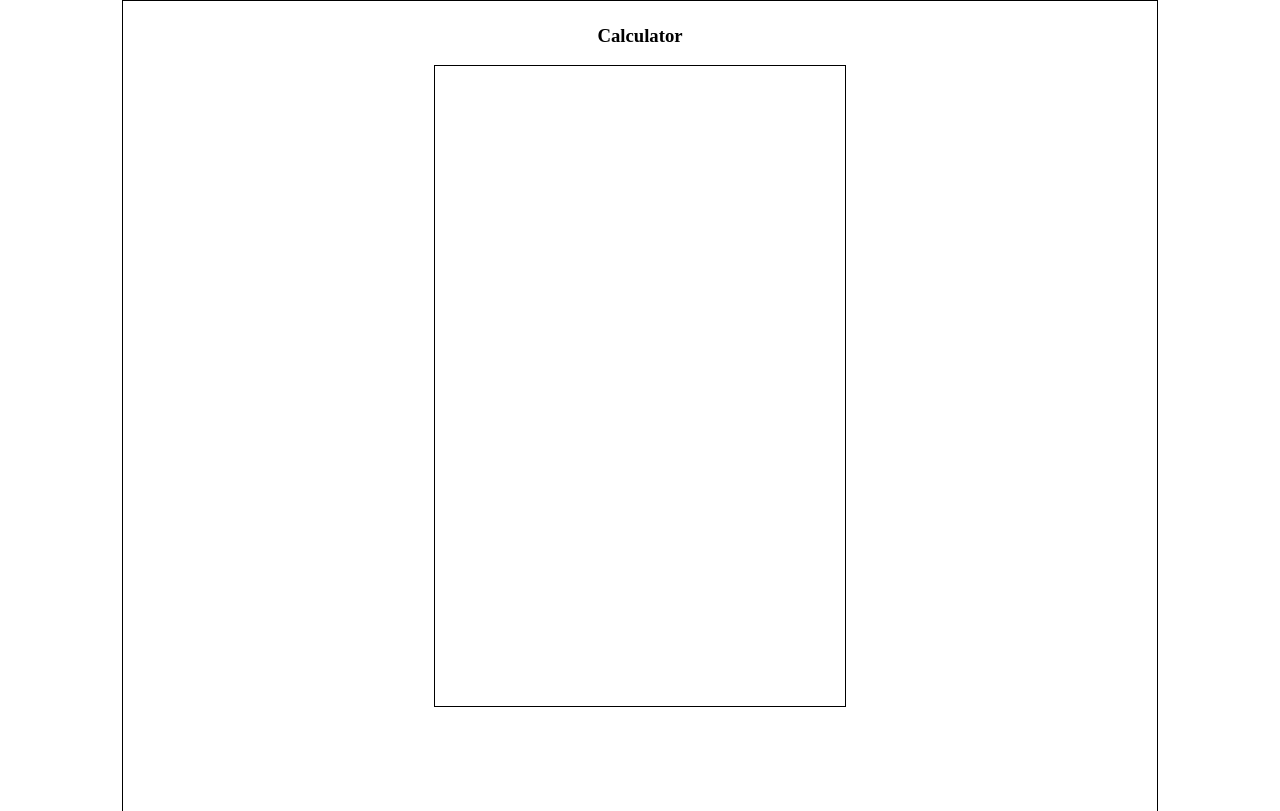
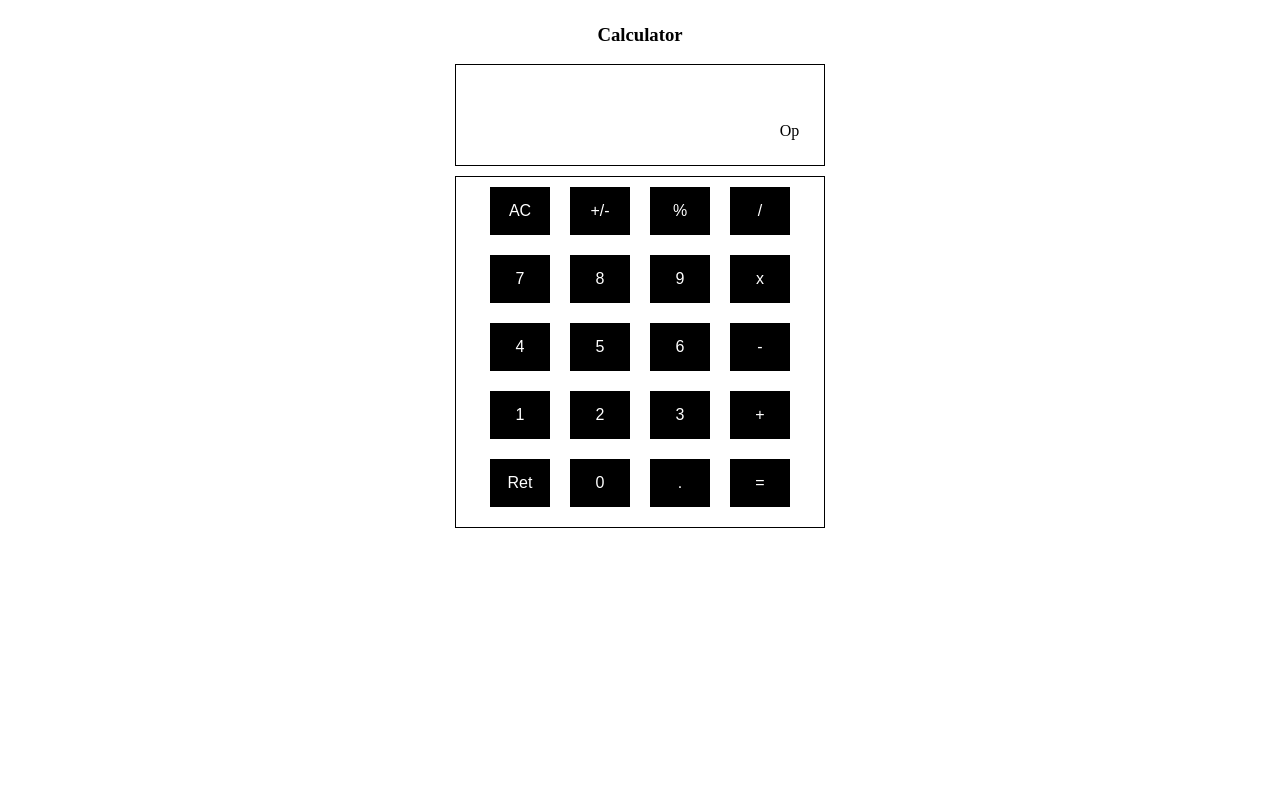
Before and after one commit to jflerime314/javascripts, a plain HTML site: page calculator/index.html in a window 1280 px wide. Drawn offline with Linux system fonts and the light colour scheme.

Commit message:
interface is ready.

```diff
--- a/calculator/app.js
+++ b/calculator/app.js
@@ -0,0 +1,14 @@
+let screen = document.getElementById("operation-value")
+
+screen.innerHTML = "Op"
+
+let listOfButtons = document.getElementsByClassName("button")
+
+console.log("list of buttons: ", listOfButtons)
+for (var i=0; i<listOfButtons.length; i++){
+    console.log(listOfButtons[i].children[0].children[0].textContent)
+}
+
+function parser(currentOp, value){
+
+}
--- a/calculator/index.html
+++ b/calculator/index.html
@@ -15,9 +15,128 @@
             </div>
         </div>
         <div class="calculator-container">
+            <div id="screen">
+                <div id="operation-value"></div>
+            </div>
+            <div id="pad">
+                <div class="pad-row">
+                    <div class="pad-col">
+                        <div class="button">
+                            <div class="content">
+                                <span>AC</span>
+                            </div>
+                        </div>
+                        <div class="button">
+                            <div class="content">
+                                <span>7</span>
+                            </div>
+                        </div>
+                        <div class="button">
+                            <div class="content">
+                                <span>4</span>
+                            </div>
+                        </div>
+                        <div class="button">
+                            <div class="content">
+                                <span>1</span>
+                            </div>
+                        </div>
+                        <div class="button">
+                            <div class="content">
+                                <span>Ret</span>
+                            </div>
+                        </div>
+                    </div>
 
+                    <div class="pad-col">
+                        <div class="button">
+                            <div class="content">
+                                <span>+/-</span>
+                            </div>
+                        </div>
+                        <div class="button">
+                            <div class="content">
+                                <span>8</span>
+                            </div>
+                        </div>
+                        <div class="button">
+                            <div class="content">
+                                <span>5</span>
+                            </div>
+                        </div>
+                        <div class="button">
+                            <div class="content">
+                                <span>2</span>
+                            </div>
+                        </div>
+                        <div class="button">
+                            <div class="content">
+                                <span>0</span>
+                            </div>
+                        </div>
+                    </div>
+
+                    <div class="pad-col">
+                        <div class="button">
+                            <div class="content">
+                                <span>%</span>
+                            </div>
+                        </div>
+                        <div class="button">
+                            <div class="content">
+                                <span>9</span>
+                            </div>
+                        </div>
+                        <div class="button">
+                            <div class="content">
+                                <span>6</span>
+                            </div>
+                        </div>
+                        <div class="button">
+                            <div class="content">
+                                <span>3</span>
+                            </div>
+                        </div>
+                        <div class="button">
+                            <div class="content">
+                                <span>.</span>
+                            </div>
+                        </div>
+                    </div>
+
+                    <div class="pad-col">
+                        <div class="button">
+                            <div class="content">
+                                <span>/</span>
+                            </div>
+                        </div>
+                        <div class="button">
+                            <div class="content">
+                                <span>x</span>
+                            </div>
+                        </div>
+                        <div class="button">
+                            <div class="content">
+                                <span>-</span>
+                            </div>
+                        </div>
+                        <div class="button">
+                            <div class="content">
+                                <span>+</span>
+                            </div>
+                        </div>
+                        <div class="button">
+                            <div class="content">
+                                <span>=</span>
+                            </div>
+                        </div>
+                    </div>
+                </div>
+            </div>
         </div>
     </div>
 
+    <script src="app.js"></script>
+
 </body>
 </html>
--- a/calculator/style.css
+++ b/calculator/style.css
@@ -8,7 +8,7 @@ html,body{
     width: 80%;
     margin: 0 auto;
     padding: 5px;
-    border: 1px solid black;
+    /* border: 1px solid black; */
     height: 100%;
 }
 
@@ -18,7 +18,61 @@ html,body{
 
 .calculator-container {
     width: 40%;
-    border: 1px solid black;
+    /* border: 1px solid black; */
     height: 80%;
     margin: 0 auto;
 }
+#screen, #pad {
+    width: 90%;
+    border: 1px solid black;
+    margin: 10px auto;
+}
+
+#screen{
+    height: 100px;
+    display: flex;
+    justify-content: right;
+    align-items:end;
+}
+
+#operation-value {
+    padding: 25px;
+}
+
+#pad {
+    height: 350px;
+    display: flex;
+    flex-direction: column;
+}
+.pad-row{
+    width: 100%;
+    display: flex;
+    flex-direction: row;
+    /* background-color: aqua; */
+    justify-content: center;
+}
+.pad-col{
+    margin: 0 10px;
+    display: flex;
+    flex-direction: column;
+    justify-content: center;
+    align-items: center;
+}
+
+
+
+.button{
+    width: 60px;
+    height: 48px;
+    /* border: 1px solid rebeccapurple; */
+    display: flex;
+    justify-content: center;
+    align-items: center;
+    margin: 10px 0;
+    background-color: black;
+}
+
+.content{
+    color: white;
+    font-family: Arial, Helvetica, sans-serif;
+}
```
